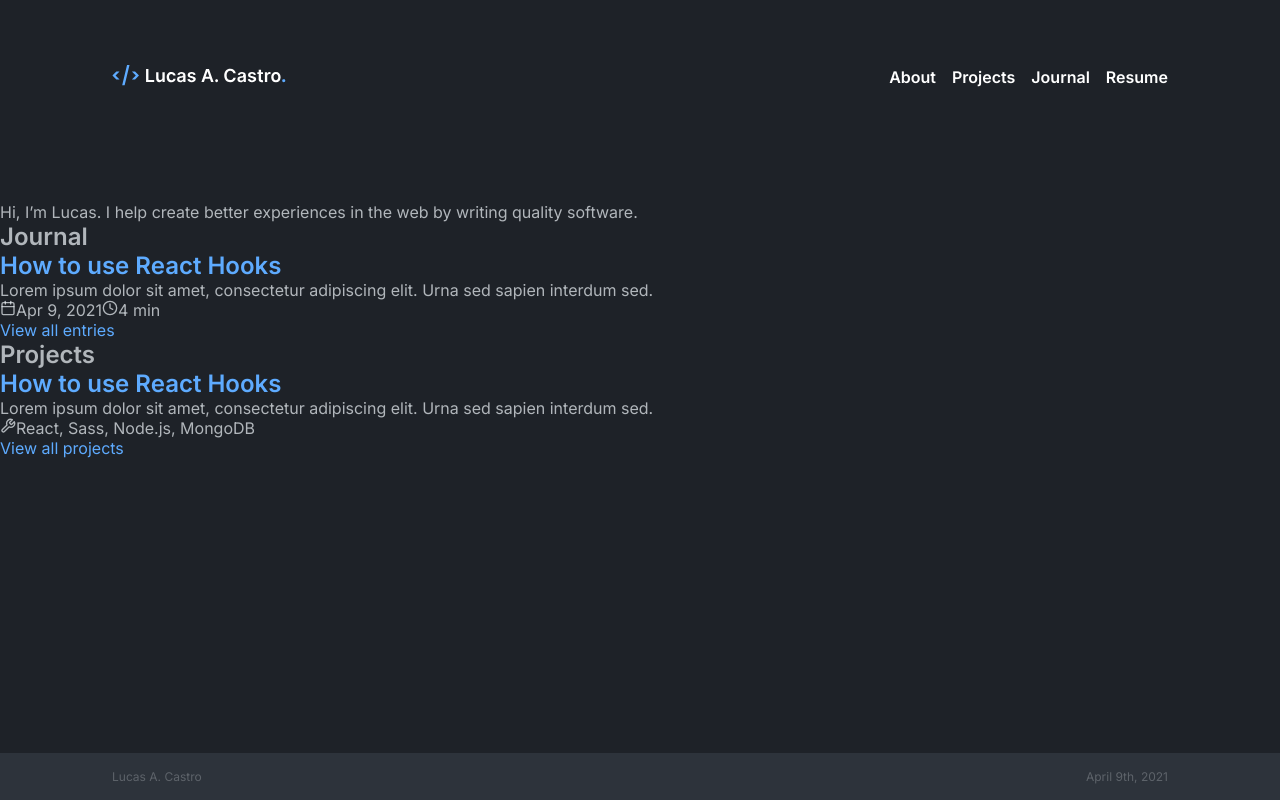
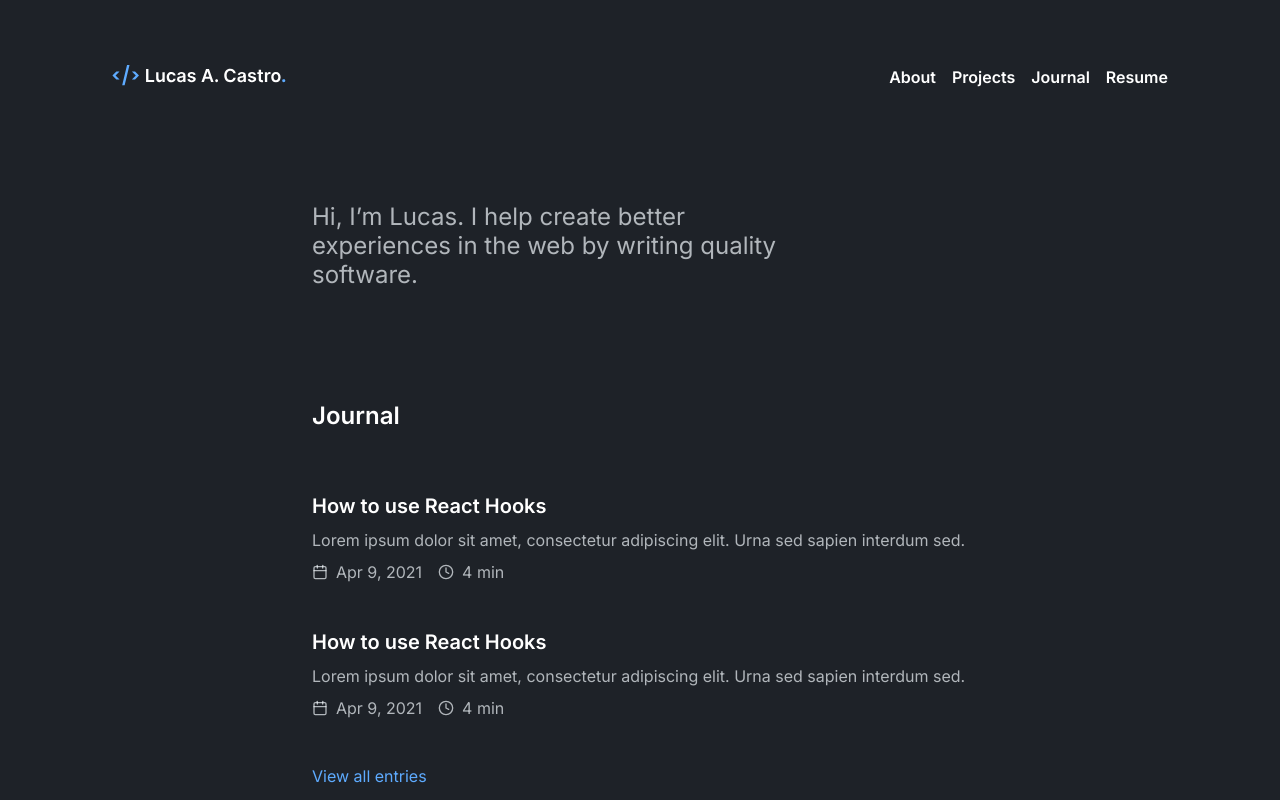
Before and after one commit to lucasamonrc/v1, a Next.js app: page / in a window 1280 px wide. Shown: the top 800 px of the page. Built offline with nearby package versions, Linux system fonts and the light colour scheme.

Commit message:
feature: add styles to home page

```diff
--- a/src/pages/index.tsx
+++ b/src/pages/index.tsx
@@ -1,6 +1,9 @@
 import Head from 'next/head';
 import Link from 'next/link';
 import { FiCalendar, FiClock, FiTool } from 'react-icons/fi';
+
+import common from '../styles/common.module.scss';
+import styles from '../styles/pages/home.module.scss';
 
 export default function Home() {
   return (
@@ -9,15 +12,18 @@ export default function Home() {
         <title>Home | Lucas A. Castro</title>
       </Head>
 
-      <p>Hi, I’m Lucas. I help create better experiences in the web by writing quality software.</p>
+      <section className={common.content}>
+        <p className={styles.hero}>Hi, I’m Lucas. I help create better experiences in the web by writing quality software.</p>
+      </section>
 
-      <main>
-        <section>
+      <main className={common.content}>
+        <section className={styles.journal}>
           <h1>Journal</h1>
 
           <article>
             <Link href="/"><a><h2>How to use React Hooks</h2></a></Link>
             <summary>Lorem ipsum dolor sit amet, consectetur adipiscing elit. Urna sed sapien interdum sed.</summary>
+            <div>
               <time>
                 <FiCalendar size={16}/>
                 Apr 9, 2021
@@ -26,13 +32,38 @@ export default function Home() {
                 <FiClock size={16}/>
                 4 min
               </time>
+            </div>
+          </article>
+
+          <article>
+            <Link href="/"><a><h2>How to use React Hooks</h2></a></Link>
+            <summary>Lorem ipsum dolor sit amet, consectetur adipiscing elit. Urna sed sapien interdum sed.</summary>
+            <div>
+              <time>
+                <FiCalendar size={16}/>
+                Apr 9, 2021
+              </time>
+              <time>
+                <FiClock size={16}/>
+                4 min
+              </time>
+            </div>
           </article>
 
           <Link href="/"><a>View all entries</a></Link>
         </section>
 
-        <section>
+        <section className={styles.projects}>
           <h1>Projects</h1>
+
+          <article>
+            <Link href="/"><a><h2>How to use React Hooks</h2></a></Link>
+            <summary>Lorem ipsum dolor sit amet, consectetur adipiscing elit. Urna sed sapien interdum sed.</summary>
+            <span>
+              <FiTool size={16}/>
+              React, Sass, Node.js, MongoDB
+            </span>
+          </article>
 
           <article>
             <Link href="/"><a><h2>How to use React Hooks</h2></a></Link>
--- a/src/styles/common.module.scss
+++ b/src/styles/common.module.scss
@@ -6,4 +6,6 @@
 
 .content {
   max-width: 720px;
+  margin: 0 auto;
+  padding: 0 2rem;
 }
--- a/src/styles/global.scss
+++ b/src/styles/global.scss
@@ -50,8 +50,6 @@ a {
 footer {
   padding: 1rem 0;
   background: (var(--footer));
-  position: absolute;
-  bottom: 0;
   width: 100%;
 
   div {
--- /dev/null
+++ b/src/styles/pages/home.module.scss
@@ -0,0 +1,95 @@
+p.hero {
+  font-size: 1.5rem;
+  width: 75%;
+  margin-bottom: 7rem;
+}
+
+section.journal {
+  margin-bottom: 4.75rem;
+
+  h1 {
+    font-size: 1.5rem;
+    font-weight: 600;
+    color: var(--heading);
+    margin-bottom: 4rem;
+  }
+
+  article {
+    margin-bottom: 3rem;
+
+    a {
+      color: var(--heading);
+
+      transition: color 0.2s;
+
+      h2 {
+        font-size: 1.25rem;
+        font-weight: 600;
+        margin-bottom: 0.75rem;
+      }
+
+      &:hover {
+        text-decoration: none;
+        color: var(--accent);
+      }
+    }
+  }
+
+  summary {
+    margin-bottom: 0.75rem;
+  }
+
+  div {
+    display: flex;
+    align-items: center;
+    gap: 1rem;
+
+    time {
+      display: flex;
+      align-items: center;
+      gap: 0.5rem;
+    }
+  }
+}
+
+section.projects {
+  margin-bottom: 8.25rem;
+
+  h1 {
+    font-size: 1.5rem;
+    font-weight: 600;
+    color: var(--heading);
+    margin-bottom: 4rem;
+  }
+
+  article {
+    margin-bottom: 3rem;
+
+    a {
+      color: var(--heading);
+
+      transition: color 0.2s;
+
+      h2 {
+        font-size: 1.25rem;
+        font-weight: 600;
+        margin-bottom: 0.75rem;
+      }
+
+      &:hover {
+        text-decoration: none;
+        color: var(--accent);
+      }
+    }
+  }
+
+  summary {
+    margin-bottom: 0.75rem;
+  }
+
+  span {
+    display: flex;
+    align-items: center;
+    gap: 0.5rem;
+  }
+}
```
Lines whose indentation alone changed are shown as unchanged.
